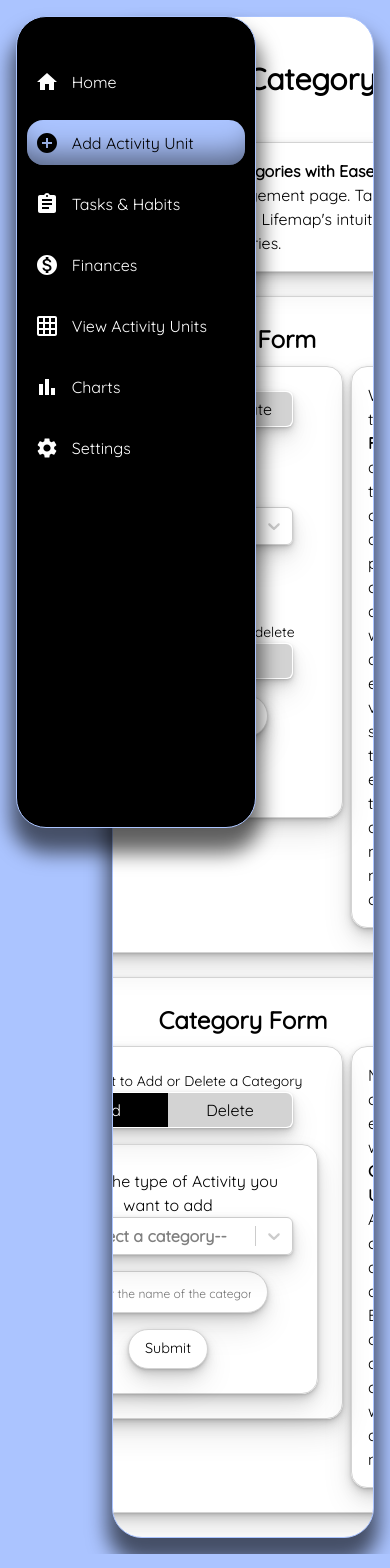
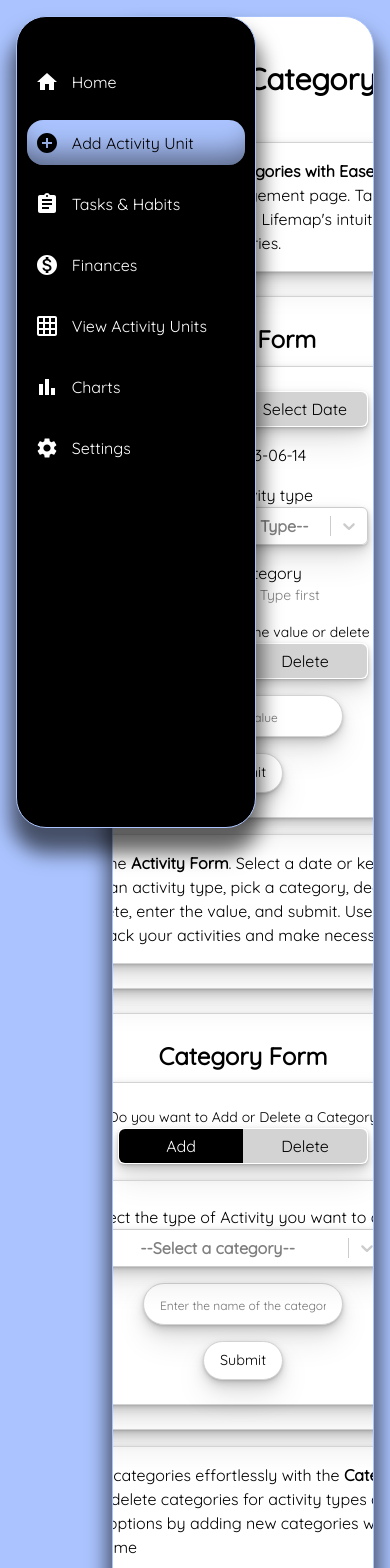
Before and after one commit to berkaysson/lifemap, a React (Create React App) app: page /lifemap/edit-activity-unit in a window 390 px wide. Shown: the top 1568 px of the page. Built offline with nearby package versions, Linux system fonts and the light colour scheme.

Commit message:
Add responsive design for max-width 1024px

```diff
--- a/src/Components/Tasks&Habits/TasksHabits.js
+++ b/src/Components/Tasks&Habits/TasksHabits.js
@@ -4,7 +4,6 @@ import styled from "styled-components";
 import ToggleButton from "../Wrappers/Styled-Elements/ToggleButton";
 import TasksForm from "./Tasks/TasksForm";
 import HabitsForm from "./Habits/HabitsForm";
-import { CardWrapper } from "../Wrappers/Styled-Wrappers/CardWrapper";
 
 const Wrapper = styled.div`
   width: 100%;
@@ -30,7 +29,6 @@ const TasksHabitsWrapper = ({
   };
 
   return (
-    <CardWrapper>
       <Wrapper>
         <ToggleButton
           onClick={toggleTasksHabitsHandler}
@@ -51,7 +49,6 @@ const TasksHabitsWrapper = ({
           />
         )}
       </Wrapper>
-    </CardWrapper>
   );
 };
 
--- a/src/Pages/AddActivityUnitPage.js
+++ b/src/Pages/AddActivityUnitPage.js
@@ -45,9 +45,15 @@ const Activity = styled(motion.div)`
 
 const ActivityContainer = styled.div`
   display: grid;
-  grid-template-rows: 1fr; //change to 1fr 1fr responsive design
-  grid-template-columns: 70% auto; //change to 1fr responsive design
+  grid-template-rows: 1fr;
+  grid-template-columns: 70% auto;
   gap: ${({ theme }) => theme.sizes.small};
+
+  @media (max-width: 1024px) {
+  grid-template-rows: auto auto;
+  grid-template-columns: 1fr;
+  gap: ${({ theme }) => theme.sizes.medium};
+  }
 `;
 
 const Category = styled(motion.div)`
@@ -67,6 +73,12 @@ const CategoryContainer = styled.div`
   grid-template-rows: 1fr; //change to 1fr 1fr responsive design
   grid-template-columns: 70% auto; //change to 1fr responsive design
   gap: ${({ theme }) => theme.sizes.small};
+
+  @media (max-width: 1024px) {
+  grid-template-rows: auto auto;
+  grid-template-columns: 1fr;
+  gap: ${({ theme }) => theme.sizes.medium};
+  }
 `;
 
 const FormHeader = styled.h2`
--- a/src/Pages/TasksHabitsPage.js
+++ b/src/Pages/TasksHabitsPage.js
@@ -11,7 +11,7 @@ import { AnimatedPage } from "../Components/Wrappers/AnimatedPage";
 
 const TasksHabitsPageWrapper = styled.section`
   display: grid;
-  grid-template-columns: 1fr minmax(600px, 80%) 1fr;
+  grid-template-columns: 1fr minmax(550px, 80%) 1fr;
   grid-template-rows: repeat(4, auto);
   align-content: start;
   justify-content: center;
@@ -38,7 +38,6 @@ const TaskHabit = styled(motion.div)`
   align-items: stretch;
   justify-items: stretch;
   padding: ${({ theme }) => theme.sizes.large};
-  gap: 1px;
   box-shadow: ${({ theme }) => theme.boxShadows.smallCardShadow};
   border: 1px solid ${({ theme }) => theme.colors.alternative};
   border-radius: ${({ theme }) => theme.radius.medium};
@@ -49,11 +48,16 @@ const TaskHabitContainer = styled.div`
   grid-template-rows: 1fr; //change to 1fr 1fr responsive design
   grid-template-columns: 70% auto; //change to 1fr responsive design
   gap: ${({ theme }) => theme.sizes.small};
+
+  @media (max-width: 1024px) {
+  grid-template-rows: auto auto;
+  grid-template-columns: 1fr;
+  gap: ${({ theme }) => theme.sizes.medium};
+  }
 `;
 
 const FormHeader = styled.h2`
   text-align: center;
-  margin-bottom: ${({ theme }) => theme.sizes.small};
 `;
 
 const TaskHabitListWrapper = styled.div`
```
